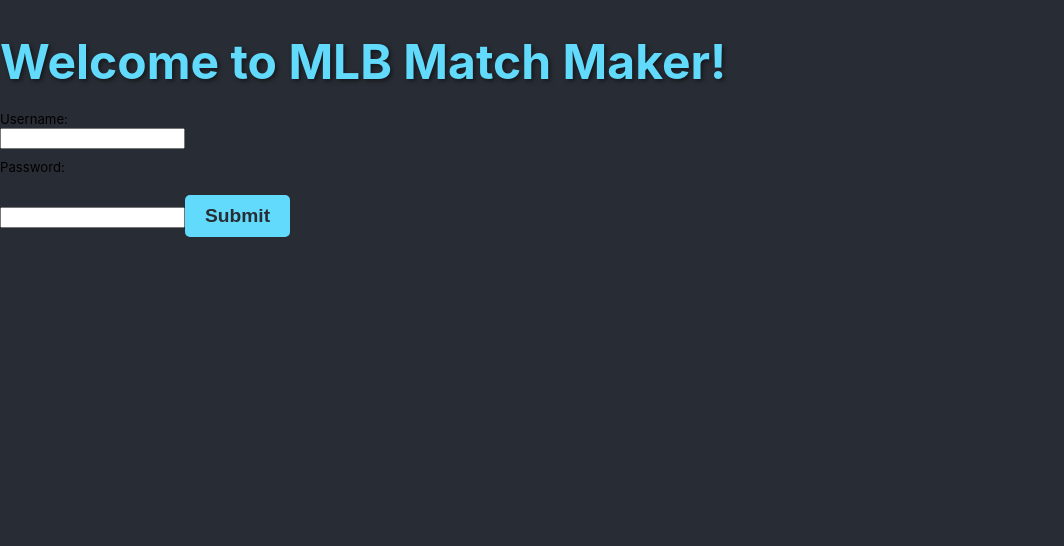
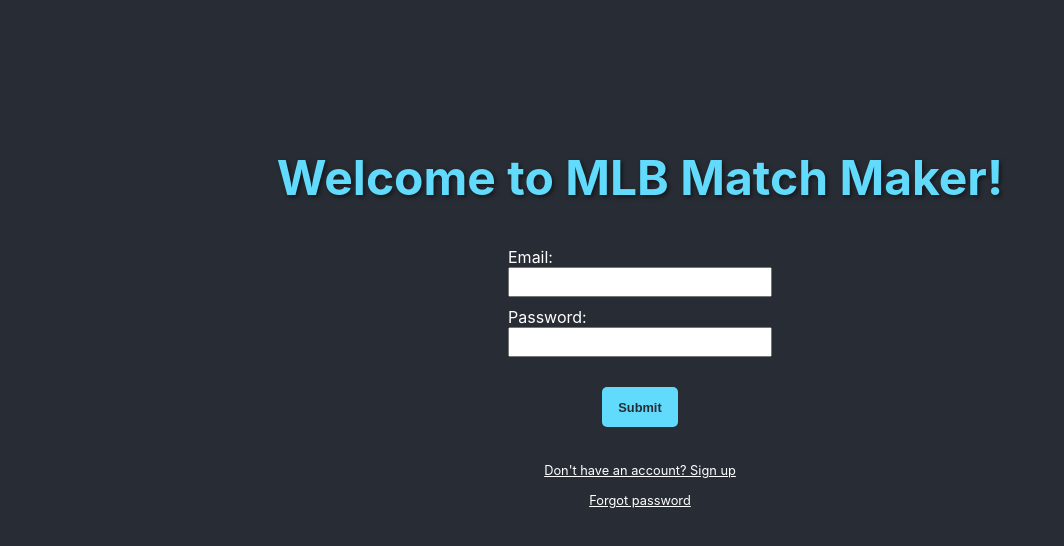
Before and after one commit to avwilliams1995/mlbMatchMaker, a React (Create React App) app in the folder client/: page /login in a window 1280 px wide. Shown: the top 546 px of the page, without its empty margins (0-1064 px from the left). Built offline with nearby package versions, Linux system fonts and the light colour scheme; no server answers.

Commit message:
set up firebase login, signup, verification and routing

```diff
--- a/client/src/components/Button.tsx
+++ b/client/src/components/Button.tsx
@@ -5,12 +5,13 @@
 type ButtonProps = {
   children: string | React.JSX.Element
   onClick: () => void
+  color?: string
 }
 
-function Button({children, onClick}: ButtonProps) {
+function Button({children, onClick, color}: ButtonProps) {
   return (
     <>
-      <button onClick={onClick}>
+      <button onClick={onClick} className={color ? `btn-${color}` : 'btn-default'}>
           {children}
         </button>
     </>
--- a/client/src/components/Login.tsx
+++ b/client/src/components/Login.tsx
@@ -1,45 +1,242 @@
-import React, { useRef, useState } from 'react'
-import '../styles/Login.css'
-import Button from './Button'
-import Spinner from './Spinner'
+import React, { useRef, useState, useEffect } from "react";
+import {
+  signInWithEmailAndPassword,
+  createUserWithEmailAndPassword,
+  sendEmailVerification,
+  sendPasswordResetEmail,
+  setPersistence,
+  browserLocalPersistence,
+  signOut,
+} from "firebase/auth";
+import { auth } from "../firebase";
+import "../styles/Login.css";
+import Button from "./Button";
+import Spinner from "./Spinner";
+import { useNavigate } from "react-router-dom";
 
 function Login() {
-  const userRef = useRef<HTMLInputElement | null>(null)
-  const pwRef = useRef<HTMLInputElement | null>(null)
-  const [isLoading, setIsLoading] = useState(false)
+  const userRef = useRef<HTMLInputElement | null>(null);
+  const pwRef = useRef<HTMLInputElement | null>(null);
+  const [isLogin, setIsLogin] = useState(true);
+  const [isLoading, setIsLoading] = useState(false);
+  const [error, setError] = useState<string | null>(null);
+  const [resend, setResend] = useState(false);
+  const [forgotPassword, setForgotPassword] = useState(false);
+  const navigate = useNavigate();
 
-  const handleSubmit = () => {
-    setIsLoading(true)
-    const username = userRef.current?.value || ""
-    const pw = pwRef.current?.value || ""
-    const formData = {username, pw}
+  const handleLoginSubmit = async () => {
+    setIsLoading(true);
+    setError(null);
+    setResend(false);
+    const username = userRef.current?.value || "";
+    const pw = pwRef.current?.value || "";
 
     try {
-      setTimeout(()=> {
-        setIsLoading(false)
-      }, 4000)
-    } catch(err) {
-      console.log(err)
+      await setPersistence(auth, browserLocalPersistence);
+
+      const userCredential = await signInWithEmailAndPassword(
+        auth,
+        username,
+        pw
+      );
+      const user = userCredential.user;
+      if (user.emailVerified) {
+        navigate("/");
+      } else {
+        setError("Please verify your email before logging in.");
+        setResend(true);
+      }
+    } catch (err) {
+      console.log(err);
+      setError(
+        "Failed to log in. Please check your credentials and try again."
+      );
+    } finally {
+      setIsLoading(false);
     }
-    return
-  }
+    return;
+  };
+
+  const handleSignupSubmit = async () => {
+    setIsLoading(true);
+    setError(null);
+    const username = userRef.current?.value || "";
+    const pw = pwRef.current?.value || "";
+
+    try {
+      const userCredential = await createUserWithEmailAndPassword(
+        auth,
+        username,
+        pw
+      );
+      const user = userCredential.user;
+
+      // Send email verification
+      await sendEmailVerification(user);
+
+      setIsLogin(true);
+      alert(
+        "Sign up successful! Please check your email to verify your account before logging in."
+      );
+    } catch (err: any) {
+      console.log(err.code);
+      if (err.code === "auth/invalid-email") {
+        setError("Invalid email address. Please enter a valid email.");
+      } else if (err.code === "auth/email-already-in-use") {
+        setError(
+          "This email is already in use. Please use a different email or log in."
+        );
+      } else if (err.code === "auth/weak-password") {
+        setError("Password is too weak. Please enter a stronger password.");
+      } else {
+        setError(
+          "Failed to sign up. Please check your credentials and try again."
+        );
+      }
+    } finally {
+      setIsLoading(false);
+    }
+    return;
+  };
+
+  const toggleAuthMode = () => {
+    setIsLogin(!isLogin);
+  };
+
+  const toggleForgotPassword = () => {
+    setForgotPassword(!forgotPassword);
+  };
+
+  const handleResendVerification = async () => {
+    setError(null);
+    if (auth.currentUser) {
+      await sendEmailVerification(auth.currentUser);
+      alert("Verification email sent! Please check your inbox.");
+      setIsLogin(true);
+      setResend(false);
+    }
+  };
+
+  const handlePasswordReset = async () => {
+    setError(null);
+    const email = userRef.current?.value || "";
+
+    try {
+      await sendPasswordResetEmail(auth, email);
+      alert("Password reset email sent! Check your inbox.");
+      setForgotPassword(false);
+      setIsLogin(true);
+    } catch (err: any) {
+      if (err.code === "auth/invalid-email") {
+        setError("Invalid email address. Please enter a valid email.");
+      } else if (err.code === "auth/user-not-found") {
+        setError("No user found with this email address.");
+      } else {
+        setError(
+          "Failed to send password reset email. Please try again later."
+        );
+      }
+    } finally {
+      setIsLoading(false); // Ensure loading state is reset
+    }
+  };
 
   return (
-    <div>
+    <div className="login">
       <h1>Welcome to MLB Match Maker!</h1>
-      <form onSubmit={(e)=> e.preventDefault}>
-        <label>
-          Username:
-        </label>
-        <input type='text' ref={userRef}/>
-        <label>
-          Password:
-        </label>
-        <input type='text' ref={pwRef}/>
-        <Button onClick={handleSubmit}>{isLoading ? <Spinner size=''/>  : "Submit"}</Button>
+      <form onSubmit={(e) => e.preventDefault()}>
+        <label>Email:</label>
+        <input type="text" ref={userRef} disabled={isLoading} />
+        {!forgotPassword ? (
+          <>
+            <label>Password:</label>
+            <input type="password" ref={pwRef} disabled={isLoading} />
+          </>
+        ) : null}
       </form>
+      {error && <div style={{ color: "red" }}>{error}</div>}
+      {resend && (
+        <span
+          onClick={handleResendVerification}
+          style={{
+            cursor: "pointer",
+            fontSize: ".8rem",
+            textDecoration: "underline",
+            marginTop: "10px",
+          }}
+        >
+          Resend Verification Email
+        </span>
+      )}
+      {forgotPassword ? (
+        <Button onClick={handlePasswordReset}>
+          {isLoading ? <Spinner size={30} /> : "Submit"}
+        </Button>
+      ) : (
+        <Button onClick={isLogin ? handleLoginSubmit : handleSignupSubmit}>
+          {isLoading ? <Spinner size={30} /> : "Submit"}
+        </Button>
+      )}
+
+      <p>
+        {isLogin ? (
+          <div
+            style={{
+              display: "flex",
+              flexDirection: "column",
+              alignItems: "center",
+            }}
+          >
+            <span
+              onClick={toggleAuthMode}
+              style={{
+                cursor: "pointer",
+                fontSize: ".8rem",
+                textDecoration: "underline",
+                marginBottom: "15px",
+              }}
+            >
+              Don't have an account? Sign up
+            </span>
+            {!forgotPassword ? (
+              <span
+                onClick={toggleForgotPassword}
+                style={{
+                  cursor: "pointer",
+                  fontSize: ".8rem",
+                  textDecoration: "underline",
+                }}
+              >
+                Forgot password
+              </span>
+            ) : (
+              <span
+                onClick={toggleForgotPassword}
+                style={{
+                  cursor: "pointer",
+                  fontSize: ".8rem",
+                  textDecoration: "underline",
+                }}
+              >
+                Go back
+              </span>
+            )}
+          </div>
+        ) : (
+          <span
+            onClick={toggleAuthMode}
+            style={{
+              cursor: "pointer",
+              fontSize: ".8rem",
+              textDecoration: "underline",
+            }}
+          >
+            Have an account? Login
+          </span>
+        )}
+      </p>
     </div>
-  )
+  );
 }
 
-export default Login
+export default Login;
--- a/client/src/components/Spinner.tsx
+++ b/client/src/components/Spinner.tsx
@@ -1,12 +1,20 @@
-import React from 'react';
-import "../styles/Spinner.css"
+import React from "react";
+import "../styles/Spinner.css";
 
 type SpinnerProps = {
-  size?: string
-}
+  size?: number;
+};
 
-function Spinner({size = "60"}:SpinnerProps) {
-  return (<div className="spinner" style={{width: `${size}px`, height: `${size}px` }}></div>);
+function Spinner({ size=60 }: SpinnerProps) {
+  return (
+    <div
+      className="spinner"
+      style={{
+        width: `${size}px`,
+        height: `${size}px`,
+      }}
+    ></div>
+  );
 }
 
 export default Spinner;
--- a/client/src/firebase.ts
+++ b/client/src/firebase.ts
@@ -20,4 +20,3 @@
 // Initialize Firebase
 const app = initializeApp(firebaseConfig);
 export const auth = getAuth(app);
-export default app;
--- a/client/src/styles/Button.css
+++ b/client/src/styles/Button.css
@@ -1,15 +1,29 @@
 button {
-  background-color: #61dafb;
   color: #282c34;
   border: none;
-  padding: 10px 20px;
-  font-size: 1.2rem;
+  width: 6vw;
+  height: 40px;
+  padding: 10px;
+  font-size: .8rem;
   font-weight: bold;
   border-radius: 5px;
   cursor: pointer;
   transition: background-color 0.3s ease, transform 0.2s ease;
   margin-bottom: 20px;
   margin-top: 20px;
+  text-align: center;
+  display: flex;
+  align-items: center;
+  justify-content: center;
+}
+
+.btn-default {
+  background-color: #61dafb;
+}
+
+
+.btn-green {
+  background-color: #4caf50;
 }
 
 button:hover {
--- a/client/src/styles/Home.css
+++ b/client/src/styles/Home.css
@@ -14,11 +14,18 @@
   margin-top: 50px;
 }
 
-label {
+#boxes label {
   display: flex;
   align-items: center;
   font-size: calc(10px + 0.4vmin);
   margin-top: 10px;
+}
+
+#boxes {
+  display: flex;
+  flex-direction: column;
+  align-items: center;
+  width: 20vw;
 }
 
 .Leaderboard-table-container {
--- a/client/src/styles/Login.css
+++ b/client/src/styles/Login.css
@@ -0,0 +1,27 @@
+.login {
+  display: flex;
+  flex-direction: column;
+  justify-content: center;
+  align-items: center;
+  color: white;
+  height: 80vh;
+}
+
+.login form {
+  margin-top: 20px;
+  display: flex;
+  flex-direction: column;
+}
+
+.login form input {
+  width: 20vw;
+  height: 3vh;
+  margin-bottom: 10px;
+}
+
+.button-toggle {
+  display: flex;
+  align-items: center;
+  justify-content: space-between;
+  width: 12vw;
+}
--- a/client/src/styles/Spinner.css
+++ b/client/src/styles/Spinner.css
@@ -1,9 +1,11 @@
 .spinner {
+  /* aspect-ratio: 1 / 1; */
+
   border: 8px solid #f3f3f3; /* Light grey */
   border-top: 8px solid #3498db; /* Blue */
-  border-radius: 50%;
+  border-radius: 50%; /* Ensures the element is circular */
   animation: spin 2s linear infinite;
-  align-self: center;
+  box-sizing: border-box; /* Ensures borders are included in the element's width and height */
 }
 
 @keyframes spin {
--- a/package.json
+++ b/package.json
@@ -13,6 +13,7 @@
   },
   "dependencies": {
     "firebase": "^10.13.0",
+    "react-firebase-hooks": "^5.1.1",
     "react-scripts": "^5.0.1",
     "web-vitals": "^4.2.2"
   }
```
Also changed, not shown: client/src/components/Home.tsx (+14 -1 lines), client/src/components/PrivateRoute.tsx (+9 -3 lines), 2 other files (tests, documents, lock files or other folders).
